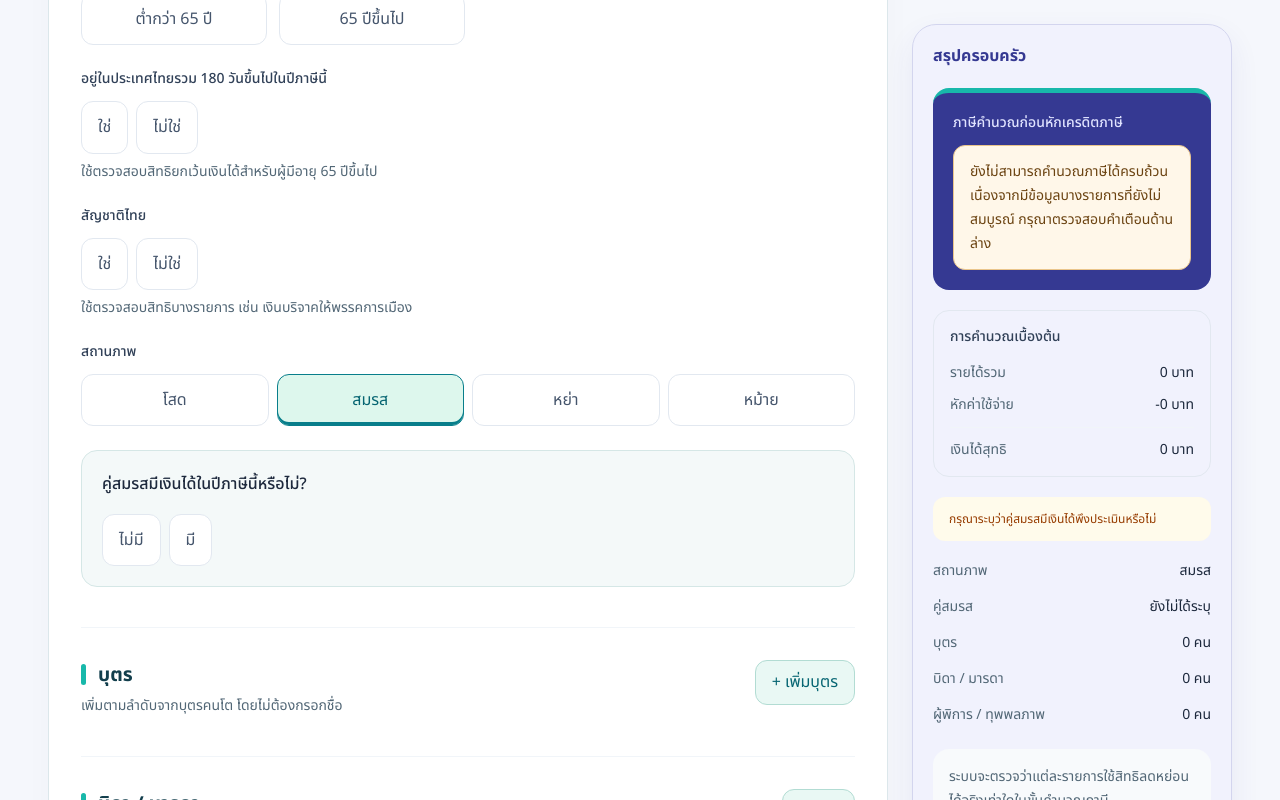
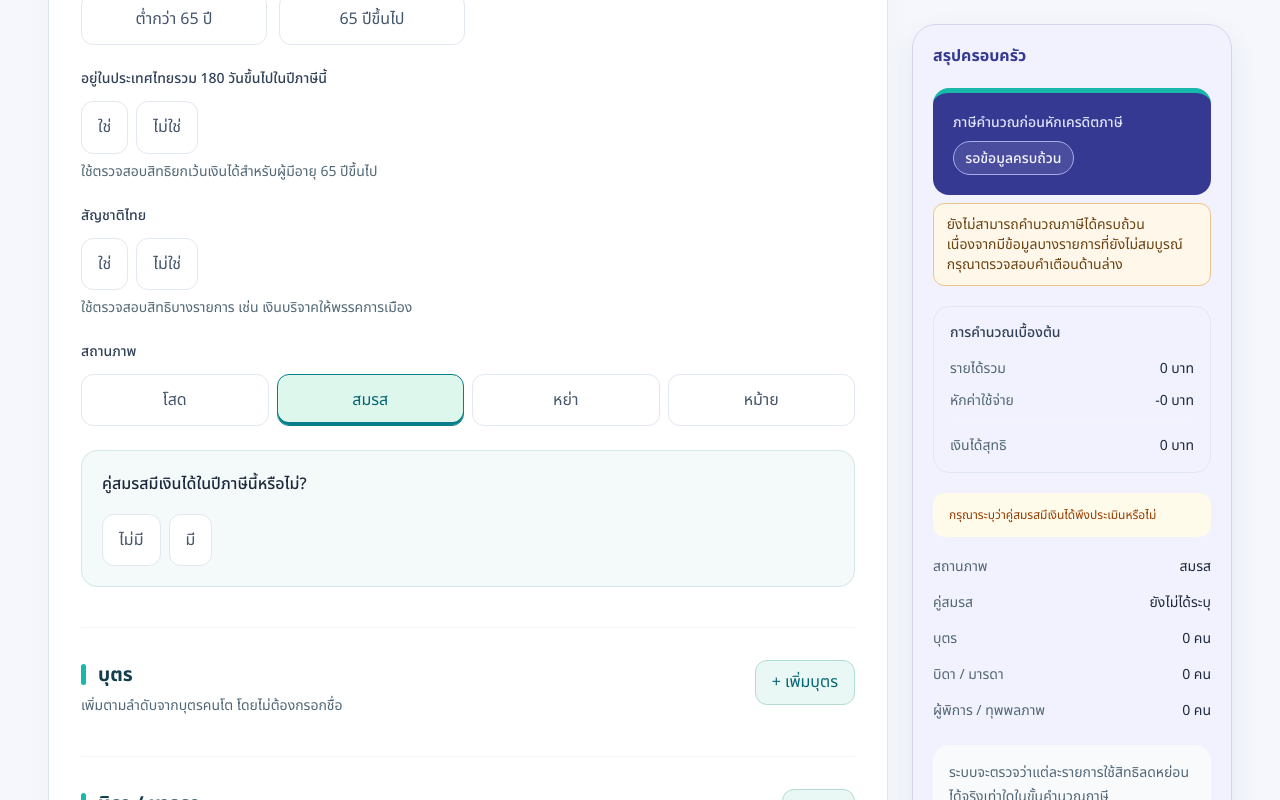
Before and after one commit to vidyaheng/taxplanner, a Next.js app: page /planning/family in a window 1280 px wide. Both pictures are taken after a click on the button "สมรส". Shown: the part 629-1429 px from the top of the page. Built offline with nearby package versions, Linux system fonts and the light colour scheme.

Commit message:
fix(ux-b2): compact incomplete Family status and relocate warning below Indigo hero

```diff
--- a/src/app/planning-design-system.css
+++ b/src/app/planning-design-system.css
@@ -397,13 +397,21 @@
 .tp-b2-summary-hero :where(.font-medium, .font-bold) {
   font-variant-numeric: tabular-nums;
 }
-/* Original incomplete-tax warning is legible inside the dark Indigo hero. */
-.tp-family .tp-b2-summary-hero .tp-b2-summary-warning {
+/* Neutral compact incomplete state inside Indigo; full warning sits below hero. */
+.tp-family .tp-b2-summary-hero .tp-b2-summary-status {
+  color: #f5f5ff;
+  background: #ffffff1a;
+  border: 1px solid #a8ace9;
+  border-radius: 999px;
+  padding: .35rem .7rem;
+  line-height: 1.5;
+}
+.tp-family .tp-b2-summary > .tp-b2-summary-warning {
   color: #6b4311;
   background: #fff7e9;
   border: 1px solid #eac58b;
-  border-radius: .75rem;
-  padding: .85rem 1rem;
+  border-radius: .7rem;
+  padding: .65rem .8rem;
 }
 
 .tp-b2-summary :where(.break-words, .tabular-nums) {
--- a/src/app/planning/family/page.tsx
+++ b/src/app/planning/family/page.tsx
@@ -2219,13 +2219,19 @@ const seniorAllocationRemaining =
                     </div>
                     </>
                 ) : (
-                    <div className="tp-b2-summary-warning mt-3 text-sm leading-6">
-                      ยังไม่สามารถคำนวณภาษีได้ครบถ้วน
-                      เนื่องจากมีข้อมูลบางรายการที่ยังไม่สมบูรณ์
-                      กรุณาตรวจสอบคำเตือนด้านล่าง
-                    </div>
+                    <span className="tp-b2-summary-status mt-2 inline-flex text-sm font-medium">
+                      รอข้อมูลครบถ้วน
+                    </span>
                 )}
                 </div>
+
+            {!taxResult.isComplete && (
+              <div role="alert" className="tp-b2-summary-warning mt-2 text-sm leading-5">
+                ยังไม่สามารถคำนวณภาษีได้ครบถ้วน
+                เนื่องจากมีข้อมูลบางรายการที่ยังไม่สมบูรณ์
+                กรุณาตรวจสอบคำเตือนด้านล่าง
+              </div>
+            )}
 
             <div className="mt-5 rounded-2xl border border-slate-200 p-4">
 
```
Also changed, not shown: 2 other files (tests, documents, lock files or other folders).
